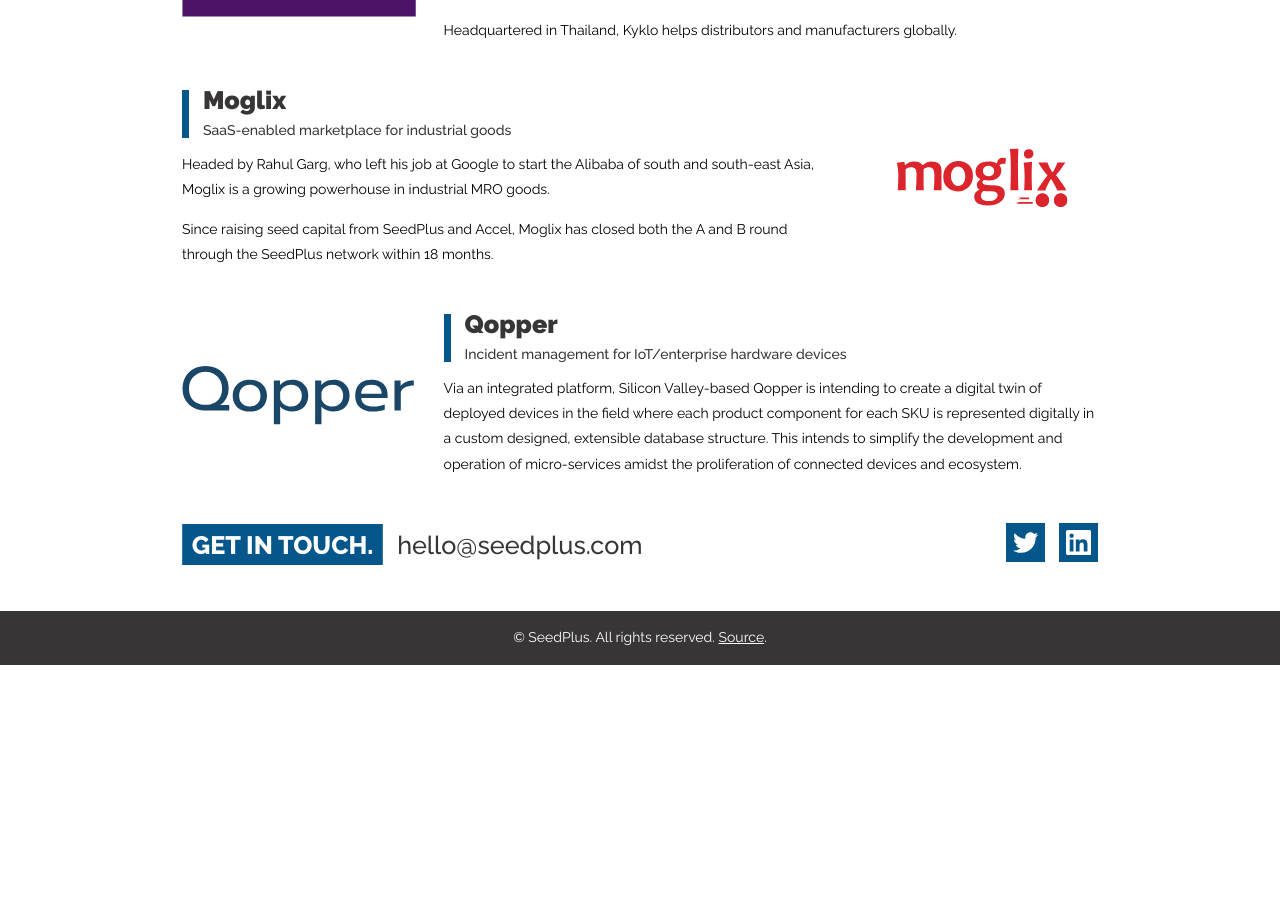
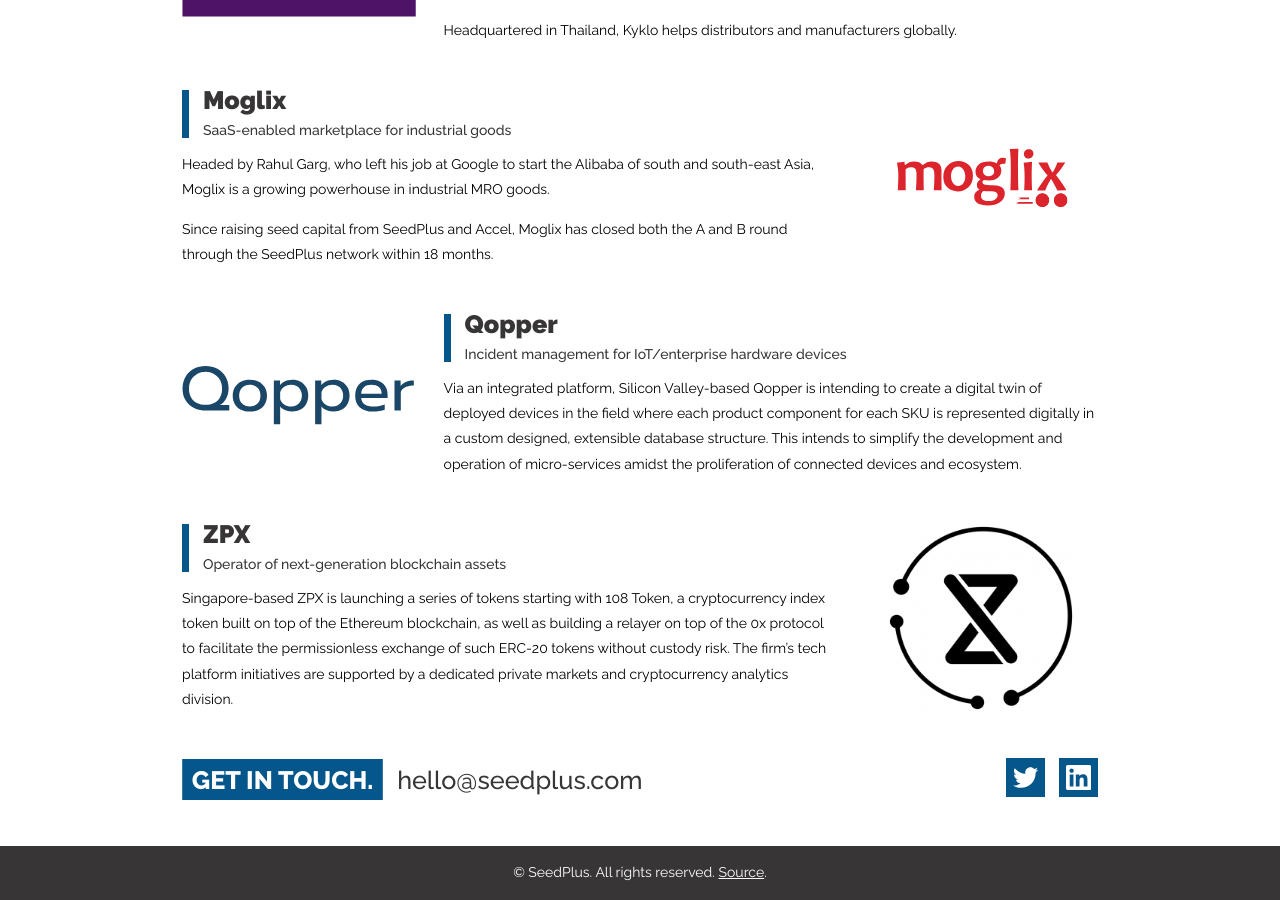
Before and after one commit to SeedPlus/seedplus.github.io, a Jekyll site: the page built from 02_portfolio.html, in a window 1280 px wide and 900 px high, scrolled down 1652 px. Built offline with Jekyll 4.4.1, drawn with Linux system fonts in a browser that asks for light colours; before the commit the page ends 2317 px from its top, so only the background shows below that.

Commit message:
Add ZPX to portfolio

```diff
--- a/02_portfolio.html
+++ b/02_portfolio.html
@@ -77,3 +77,11 @@
     <p>Via an integrated platform, Silicon Valley-based Qopper is intending to create a digital twin of deployed devices in the field where each product component for each SKU is represented digitally in a custom designed, extensible database structure. This intends to simplify the development and operation of micro-services amidst the proliferation of connected devices and ecosystem.</p>
   </div>
 </div>
+<div class='info-group'>
+  <a href='https://zenprivex.com/' class='bio-image' style='background-image: url("/images/portfolio/zpx.png")'></a>
+  <div class='info-item'>
+    <h4>ZPX</h4>
+    <h5>Operator of next-generation blockchain assets</h5>
+    <p>Singapore-based ZPX is launching a series of tokens starting with 108 Token, a cryptocurrency index token built on top of the Ethereum blockchain, as well as building a relayer on top of the 0x protocol to facilitate the permissionless exchange of such ERC-20 tokens without custody risk. The firm’s tech platform initiatives are supported by a dedicated private markets and cryptocurrency analytics division.</p>
+  </div>
+</div>
```
Also changed, not shown: images/portfolio/zpx.png (added).
